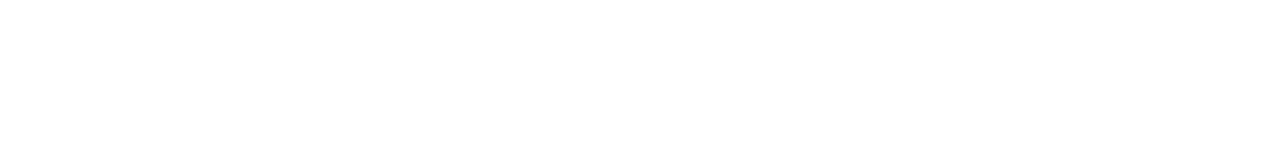
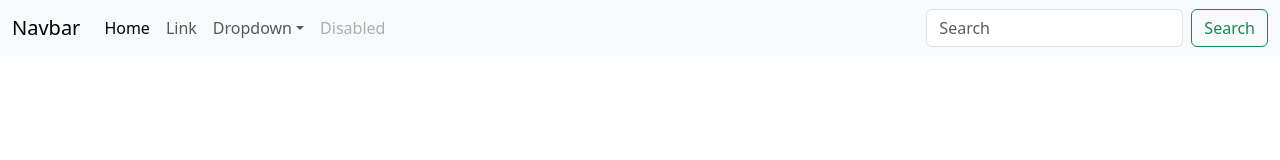
Before and after one commit to gms1020/Travel-Little-Red, a plain HTML site: page index.html in a window 1280 px wide. Drawn offline with nearby package versions, Linux system fonts and the light colour scheme.

Commit message:
added navbar

```diff
--- a/index.html
+++ b/index.html
@@ -2,7 +2,47 @@
 <html lang="en">
     <head>
         <meta charset="UTF-8" />
-        <title>Title</title>
+        <title>Tour Mars</title>
+        <link href="https://cdn.jsdelivr.net/npm/bootstrap@5.3.8/dist/css/bootstrap.min.css" rel="stylesheet" integrity="sha384-sRIl4kxILFvY47J16cr9ZwB07vP4J8+LH7qKQnuqkuIAvNWLzeN8tE5YBujZqJLB" crossorigin="anonymous">
     </head>
-    <body></body>
+    <body>
+        <nav class="navbar navbar-expand-lg bg-body-tertiary">
+            <div class="container-fluid">
+
+                <a class="navbar-brand" href="#">Navbar</a>
+                <button class="navbar-toggler" type="button" data-bs-toggle="collapse" data-bs-target="#navbarSupportedContent" aria-controls="navbarSupportedContent" aria-expanded="false" aria-label="Toggle navigation">
+                    <span class="navbar-toggler-icon"></span>
+                </button>
+
+                <div class="collapse navbar-collapse" id="navbarSupportedContent">
+                    <ul class="navbar-nav me-auto mb-2 mb-lg-0">
+                        <li class="nav-item">
+                            <a class="nav-link active" aria-current="page" href="#">Home</a>
+                        </li>
+                        <li class="nav-item">
+                            <a class="nav-link" href="#">Link</a>
+                        </li>
+                        <li class="nav-item dropdown">
+                            <a class="nav-link dropdown-toggle" href="#" role="button" data-bs-toggle="dropdown" aria-expanded="false">Dropdown</a>
+                            <ul class="dropdown-menu">
+                                <li><a class="dropdown-item" href="#">Action</a></li>
+                                <li><a class="dropdown-item" href="#">Another action</a></li>
+                                <li><hr class="dropdown-divider"></li>
+                                <li><a class="dropdown-item" href="#">Something else here</a></li>
+                            </ul>
+                        </li>
+                        <li class="nav-item">
+                            <a class="nav-link disabled" aria-disabled="true">Disabled</a>
+                        </li>
+                    </ul>
+                    <form class="d-flex" role="search">
+                        <input class="form-control me-2" type="search" placeholder="Search" aria-label="Search"/>
+                        <button class="btn btn-outline-success" type="submit">Search</button>
+                    </form>
+                </div>
+
+            </div>
+        </nav>
+        <script src="https://cdn.jsdelivr.net/npm/bootstrap@5.3.8/dist/js/bootstrap.bundle.min.js" integrity="sha384-FKyoEForCGlyvwx9Hj09JcYn3nv7wiPVlz7YYwJrWVcXK/BmnVDxM+D2scQbITxI" crossorigin="anonymous"></script>
+    </body>
 </html>
```
